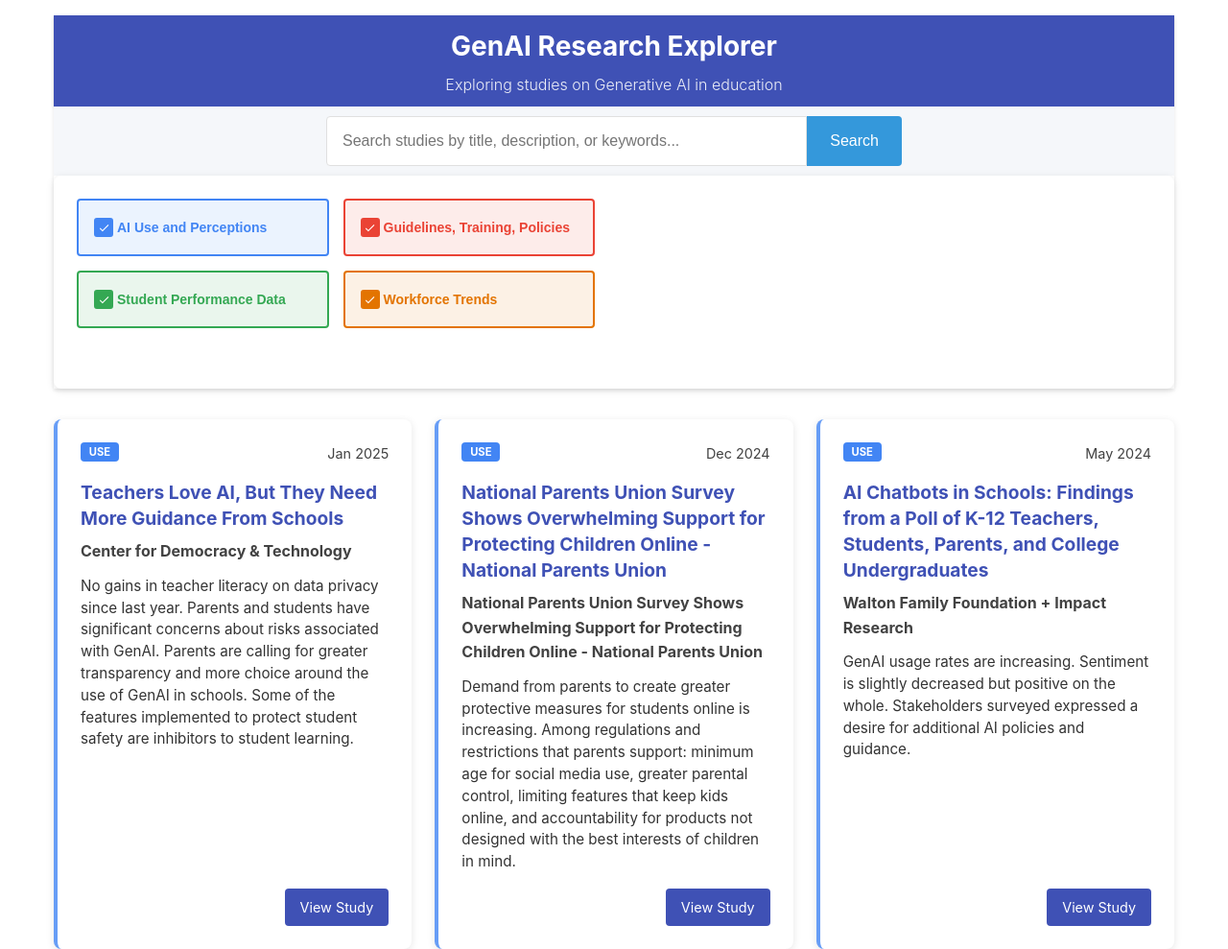
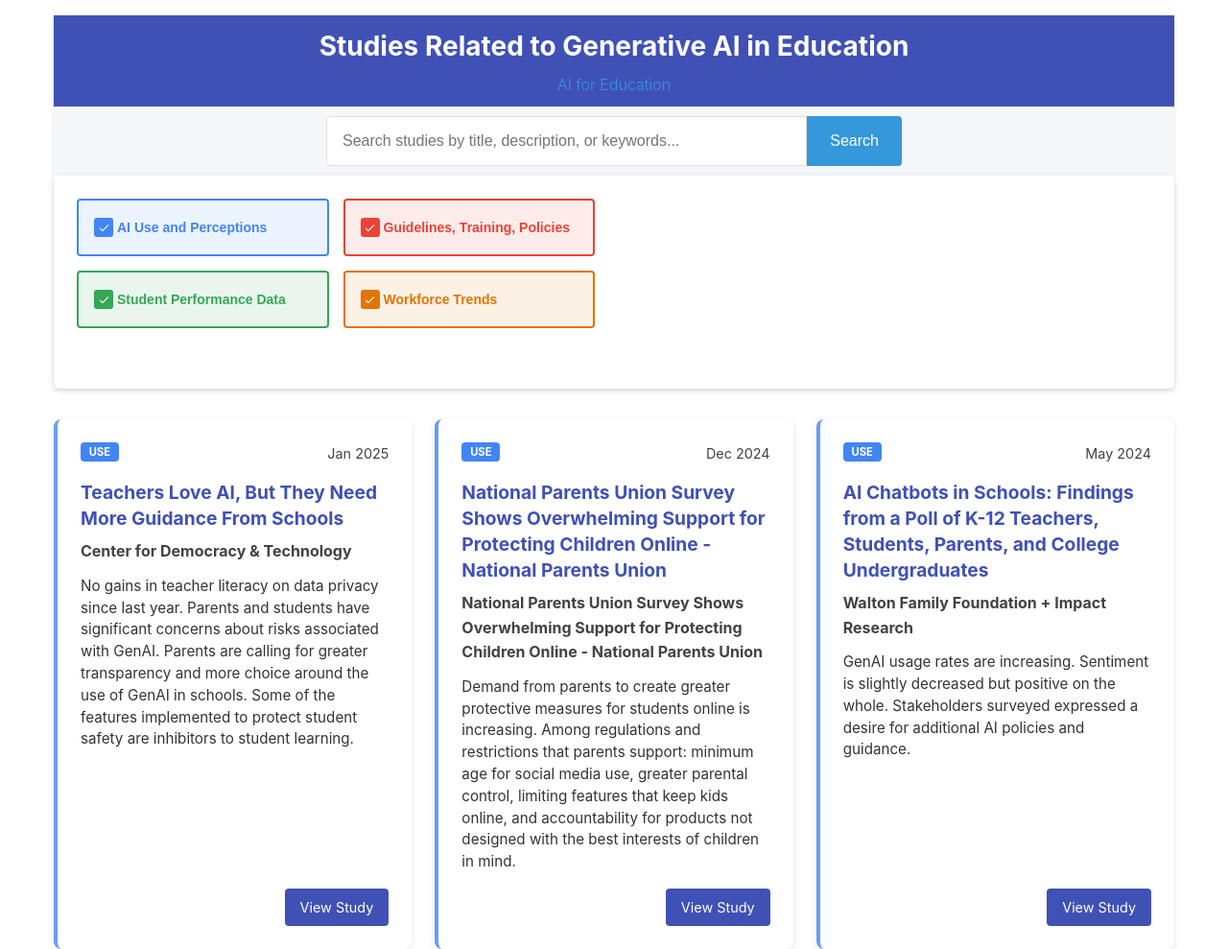
Before and after one commit to lpcode808/AIforEDUStudies, a website with bundled scripts: page index.html in a window 1280 px wide. Shown: the top 989 px of the page at 96% size. Built offline with nearby package versions, Linux system fonts and the light colour scheme.

Commit message:
deploy: 538d3e7b5c7ac6e759949d926836f1985d4a29ec

```diff
--- a/index.html
+++ b/index.html
@@ -3,7 +3,7 @@
 <head>
     <meta charset="UTF-8">
     <meta name="viewport" content="width=device-width, initial-scale=1.0">
-    <title>GenAI Education Research Explorer</title>
+    <title>Studies Related to Generative AI in Education</title>
     <link rel="stylesheet" href="css/styles.css">
     <!-- Load modules using ES modules with cache busting for latest version -->
     <script type="module" src="js/main.js?v=3"></script>
@@ -12,8 +12,9 @@
     <!-- Add the filters-wrapper to make these sections sticky -->
     <div class="filters-wrapper">
         <header>
-            <h1>GenAI Research Explorer</h1>
-            <p>Exploring studies on Generative AI in education</p>
+            <h1>Studies Related to Generative AI in Education</h1>
+            <p><a href="https://www.aiforeducation.io/ai-resources/studies-related-to-generative-ai-in-education">AI for Education</a>
+            </p>
         </header>
 
         <main>
@@ -54,7 +55,7 @@
     </main>
 
     <footer>
-        <p>&copy; 2023 GenAI Education Research Explorer</p>
+        <p>&copy; 2025 AI for Education</p>
     </footer>
 </body>
 </html>
```
